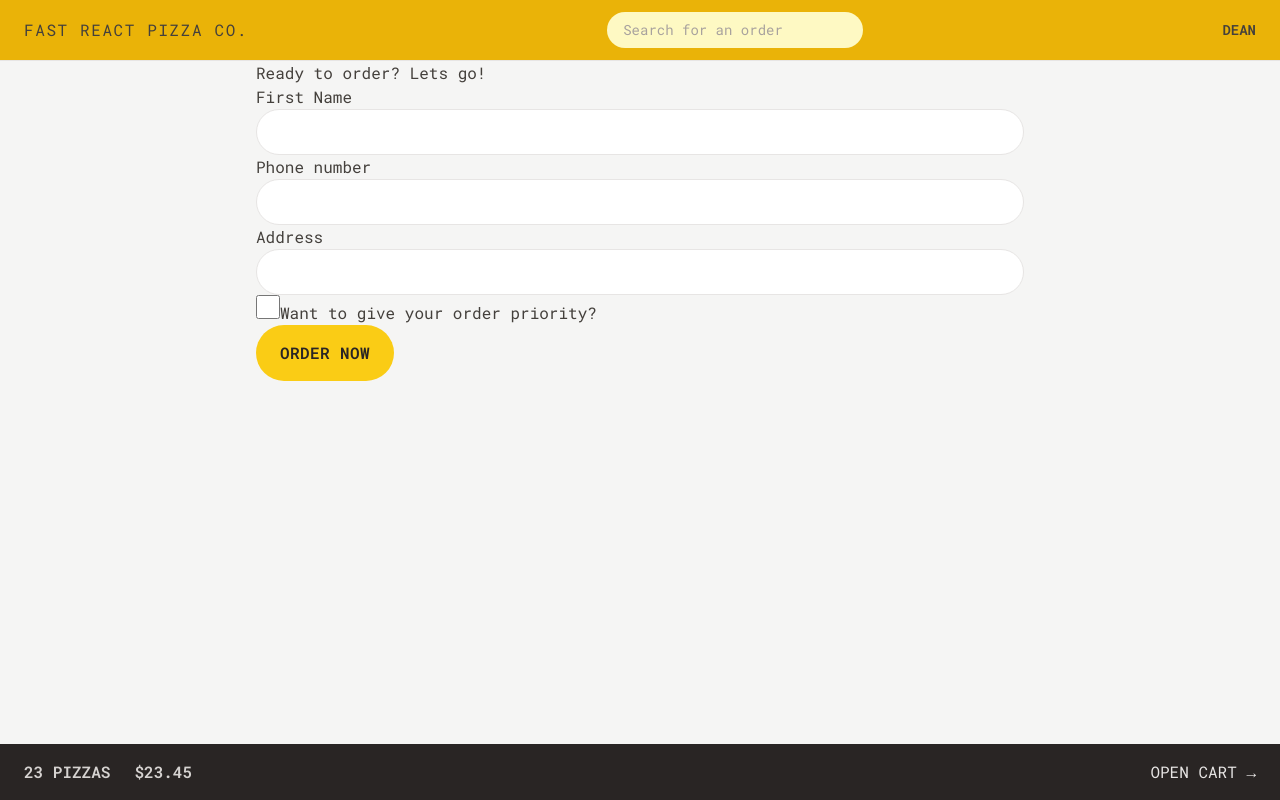
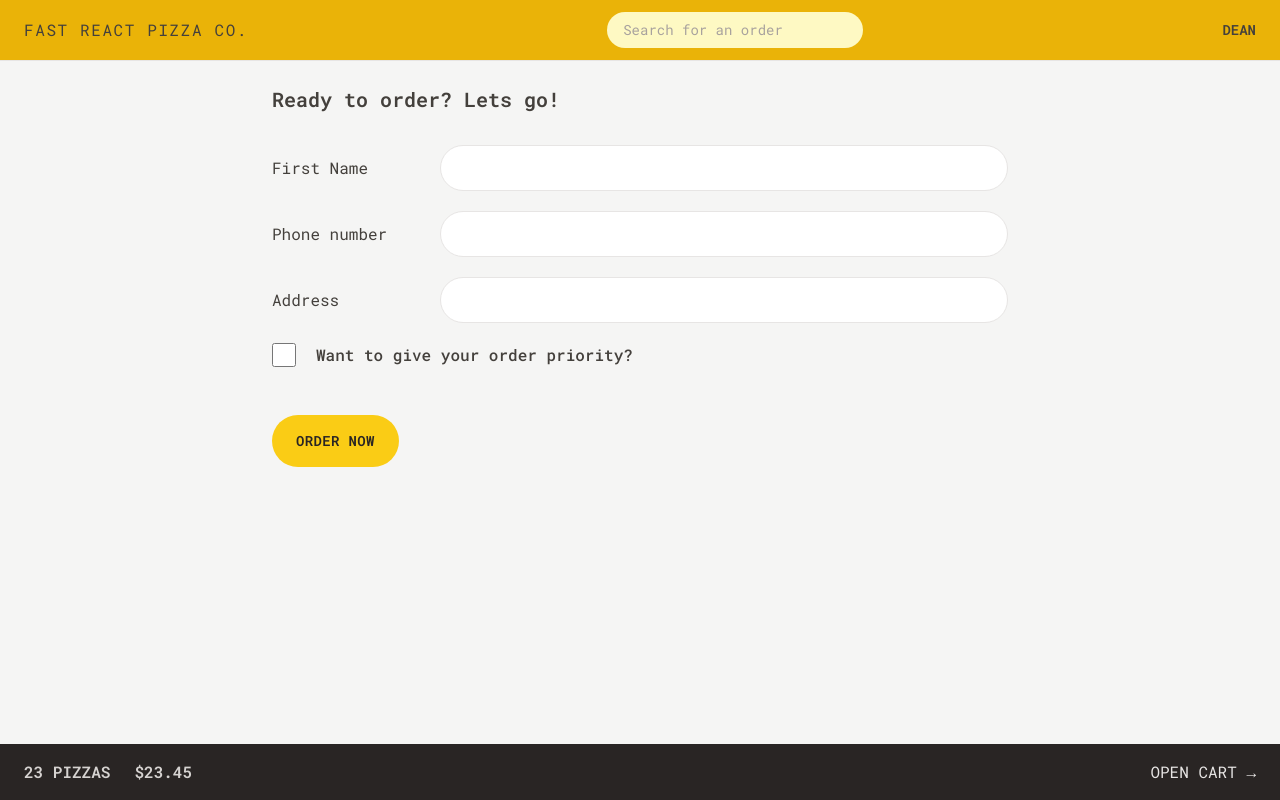
Before and after one commit to deanfoxcd/Modern-React-Fast-React-Pizza, a React (Vite) app: page /order/new in a window 1280 px wide. Built offline with nearby package versions, Linux system fonts and the light colour scheme.

Commit message:
style cart and order

```diff
--- a/src/features/cart/Cart.jsx
+++ b/src/features/cart/Cart.jsx
@@ -1,5 +1,6 @@
 import LinkButton from "../../ui/LinkButton";
 import Button from "../../ui/Button";
+import CartItem from "./CartItem";
 
 const fakeCart = [
   {
@@ -29,16 +30,22 @@
   const cart = fakeCart;
 
   return (
-    <div>
+    <div className="px-4 py-3">
       <LinkButton to="/menu">&larr; Back to menu</LinkButton>
 
-      <h2>Your cart, %NAME%</h2>
+      <h2 className="mt-7 text-xl font-semibold">Your cart, %NAME%</h2>
 
-      <div>
+      <ul className="mt-3 divide-y divide-stone-200 border-b">
+        {cart.map((item) => (
+          <CartItem item={item} key={item.key}></CartItem>
+        ))}
+      </ul>
+
+      <div className="mt-6 space-x-2">
         <Button to="/order/new" type="primary">
           Order pizzas
         </Button>
-        <button>Clear cart</button>
+        <Button type="secondary">Clear Cart</Button>
       </div>
     </div>
   );
--- a/src/features/cart/CartItem.jsx
+++ b/src/features/cart/CartItem.jsx
@@ -1,13 +1,17 @@
+import Button from "../../ui/Button";
+import { formatCurrency } from "../../utilities/helpers";
+
 function CartItem({ item }) {
   const { pizzaId, name, quantity, totalPrice } = item;
 
   return (
-    <li>
-      <p>
+    <li className="py-3 sm:flex sm:items-center sm:justify-between">
+      <p className="mb-1 sm:mb-0">
         {quantity}&times; {name}
       </p>
-      <div>
-        <p>{formatCurrency(totalPrice)}</p>
+      <div className="flex items-center justify-between sm:gap-6">
+        <p className="text-sm font-bold">{formatCurrency(totalPrice)}</p>
+        <Button type="small">Delete</Button>
       </div>
     </li>
   );
--- a/src/features/order/CreateOrder.jsx
+++ b/src/features/order/CreateOrder.jsx
@@ -1,4 +1,4 @@
-import { useState } from "react";
+// import { useState } from "react";
 import { Form, redirect, useActionData, useNavigation } from "react-router-dom";
 import { createOrder } from "../../services/apiRestaurant";
 
@@ -43,31 +43,40 @@
   const formErrors = useActionData();
 
   return (
-    <div>
-      <h2>Ready to order? Lets go!</h2>
+    <div className="px-4 py-6">
+      <h2 className="mb-8 text-xl font-semibold">Ready to order? Lets go!</h2>
 
       <Form method="POST">
-        <div>
-          <label>First Name</label>
-          <input className="input" type="text" name="customer" required />
+        <div className="mb-5 flex flex-col gap-2 sm:flex-row sm:items-center">
+          <label className="sm:basis-40">First Name</label>
+          <input className="input grow" type="text" name="customer" required />
         </div>
 
-        <div>
-          <label>Phone number</label>
-          <div>
-            <input className="input" type="tel" name="phone" required />
-          </div>
-          {formErrors?.phone && <p>{formErrors.phone}</p>}
-        </div>
-
-        <div>
-          <label>Address</label>
-          <div>
-            <input className="input" type="text" name="address" required />
+        <div className="mb-5 flex flex-col gap-2 sm:flex-row sm:items-center">
+          <label className="sm:basis-40">Phone number</label>
+          <div className="grow">
+            <input className="input w-full" type="tel" name="phone" required />
+            {formErrors?.phone && (
+              <p className="mt-2 rounded-md bg-red-100 p-2 text-xs text-red-700">
+                {formErrors.phone}
+              </p>
+            )}
           </div>
         </div>
 
-        <div>
+        <div className="mb-5 flex flex-col gap-2 sm:flex-row sm:items-center">
+          <label className="sm:basis-40">Address</label>
+          <div className="grow">
+            <input
+              className="input w-full"
+              type="text"
+              name="address"
+              required
+            />
+          </div>
+        </div>
+
+        <div className="items-c mb-12 flex gap-5">
           <input
             className="h-6 w-6 accent-yellow-400 focus:outline-none focus:ring focus:ring-yellow-400 focus:ring-offset-2"
             type="checkbox"
@@ -76,7 +85,9 @@
             // value={withPriority}
             // onChange={(e) => setWithPriority(e.target.checked)}
           />
-          <label htmlFor="priority">Want to give your order priority?</label>
+          <label className="font-medium" htmlFor="priority">
+            Want to give your order priority?
+          </label>
         </div>
 
         <div>
--- a/src/features/order/Order.jsx
+++ b/src/features/order/Order.jsx
@@ -1,12 +1,12 @@
 // Test ID: IIDSAT
 
-import { useLoaderData } from 'react-router-dom';
-import { getOrder } from '../../services/apiRestaurant';
+import { useLoaderData } from "react-router-dom";
+import { getOrder } from "../../services/apiRestaurant";
 import {
   calcMinutesLeft,
   formatCurrency,
   formatDate,
-} from '../../utilities/helpers';
+} from "../../utilities/helpers";
 
 function Order() {
   const order = useLoaderData();
@@ -23,29 +23,45 @@
   const deliveryIn = calcMinutesLeft(estimatedDelivery);
 
   return (
-    <div>
-      <div>
-        <h2>Status</h2>
+    <div className="space-y-8 px-4 py-6">
+      <div className="flex flex-wrap items-center justify-between gap-2">
+        <h2 className="text-xl font-semibold">Order #{id} status:</h2>
 
-        <div>
-          {priority && <span>Priority</span>}
-          <span>{status} order</span>
+        <div className="space-x-2">
+          {priority && (
+            <span className="rounded-full bg-red-500 px-3 py-1 text-sm font-semibold uppercase tracking-wide text-red-50">
+              Priority
+            </span>
+          )}
+          <span className="rounded-full bg-green-500 px-3 py-1 text-sm font-semibold uppercase tracking-wide text-green-50">
+            {status} order
+          </span>
         </div>
       </div>
 
-      <div>
-        <p>
+      <div className="flex flex-wrap items-center justify-between gap-2 bg-stone-200 px-6 py-5">
+        <p className="font-medium">
           {deliveryIn >= 0
             ? `Only ${calcMinutesLeft(estimatedDelivery)} minutes left 😃`
-            : 'Order should have arrived'}
+            : "Order should have arrived"}
         </p>
-        <p>(Estimated delivery: {formatDate(estimatedDelivery)})</p>
+        <p className="text-xs text-stone-500">
+          (Estimated delivery: {formatDate(estimatedDelivery)})
+        </p>
       </div>
 
-      <div>
-        <p>Price pizza: {formatCurrency(orderPrice)}</p>
-        {priority && <p>Price priority: {formatCurrency(priorityPrice)}</p>}
-        <p>To pay on delivery: {formatCurrency(orderPrice + priorityPrice)}</p>
+      <div className="space-y-2 bg-stone-200 px-6 py-5">
+        <p className="text-sm font-medium text-stone-600">
+          Price pizza: {formatCurrency(orderPrice)}
+        </p>
+        {priority && (
+          <p className="text-sm font-medium text-stone-600">
+            Price priority: {formatCurrency(priorityPrice)}
+          </p>
+        )}
+        <p className="font-bold">
+          To pay on delivery: {formatCurrency(orderPrice + priorityPrice)}
+        </p>
       </div>
     </div>
   );
--- a/src/index.css
+++ b/src/index.css
@@ -4,7 +4,7 @@
 
 @layer components {
   .input {
-    @apply w-full rounded-full border border-stone-200 px-4 py-2 text-sm transition-all duration-300 focus:outline-none focus:ring focus:ring-yellow-400 md:px-6 md:py-3;
+    @apply rounded-full border border-stone-200 px-4 py-2 text-sm transition-all duration-300 focus:outline-none focus:ring focus:ring-yellow-400 md:px-6 md:py-3;
   }
 
   /* https://dev.to/afif/i-made-100-css-loaders-for-your-next-project-4eje */
--- a/src/ui/Button.jsx
+++ b/src/ui/Button.jsx
@@ -2,11 +2,13 @@
 
 export default function Button({ children, disabled, to, type }) {
   const base =
-    "inline-block rounded-full bg-yellow-400  font-semibold uppercase tracking-wide text-stone-800 transition-colors duration-300 hover:bg-yellow-300 focus:outline-none focus:ring focus:ring-yellow-300 focus:ring-offset-2 disabled:cursor-not-allowed ";
+    "inline-block text-sm rounded-full bg-yellow-400 font-semibold uppercase tracking-wide text-stone-800 transition-colors duration-300 hover:bg-yellow-300 focus:bg-yellow-300 focus:outline-none focus:ring focus:ring-yellow-300 focus:ring-offset-2 disabled:cursor-not-allowed";
 
   const styles = {
-    primary: base + " px-3 py-4 md:px-6 sm:py-4",
-    small: base + " py-2  md:px-5 sm:py-2.5 text-xs",
+    primary: base + " px-4 py-3 md:px-6 md:py-4",
+    small: base + " px-4 py-2 md:px-5 md:py-2.5 text-xs",
+    secondary:
+      "inline-block text-sm rounded-full border-2 border-stone-300 font-semibold uppercase tracking-wide text-stone-400 transition-colors duration-300 hover:bg-stone-300 hover:text-stone-800 focus:bg-stone-300 focus:text-stone-800 focus:outline-none focus:ring focus:ring-stone-200 focus:ring-offset-2 disabled:cursor-not-allowed px-4 py-2.5 md:px-6 md:py-3.5",
   };
 
   if (to)
```
Also changed, not shown: index.html (+5 -1 lines).
